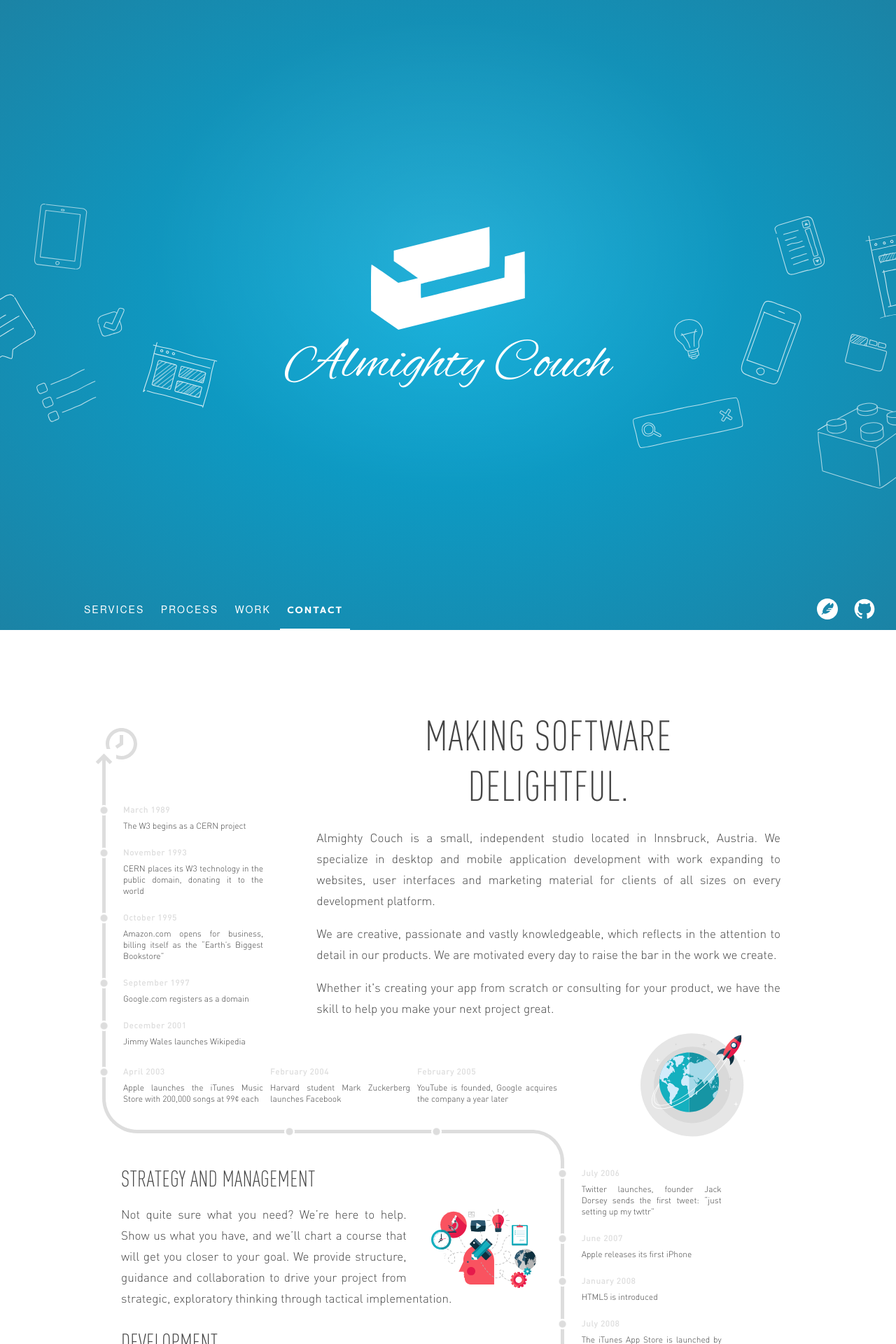
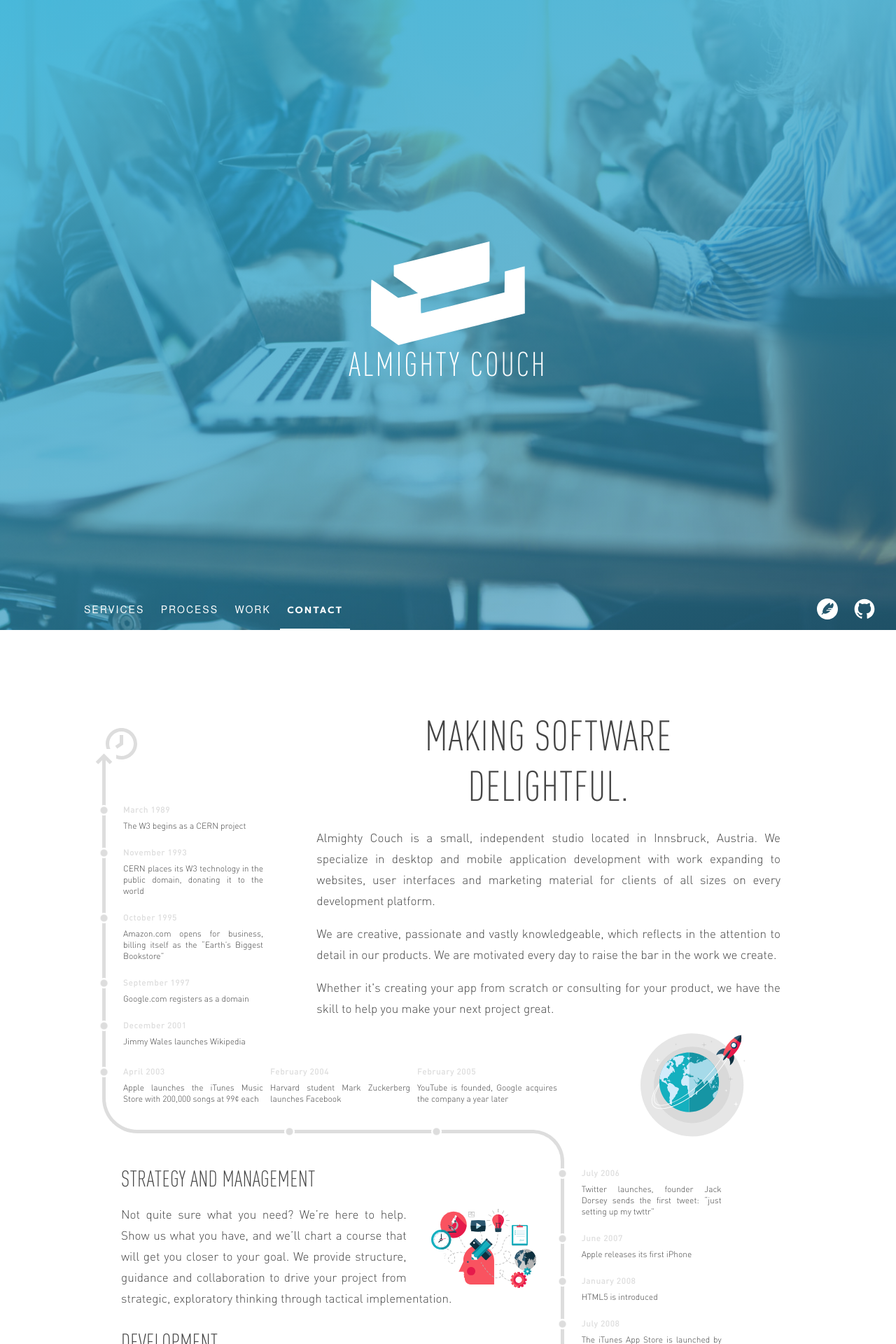
Before and after one commit to almightycouch/almightycouch.github.io, a Jekyll site: the page built from index.html, in a window 1280 px wide. Shown: the top 1920 px of the page at 70% size. Built offline with Jekyll 4.4.1, drawn with Linux system fonts in a browser that asks for light colours; some web fonts are replaced.

Commit message:
Add background JPEGs and enhance layout

```diff
--- a/_sass/base/_header.scss
+++ b/_sass/base/_header.scss
@@ -18,15 +18,25 @@ body > header {
 
     figure {
       position: absolute;
-      top: 0; left: 0; right: 0; bottom: 5px;
+      top: 0; left: 0; right: 0; bottom: 0;
       margin: 0;
+
+      &:before {
+        content: "";
+        position: absolute;
+        width: 100%;
+        height: 100%;
+        background: linear-gradient(160deg, rgba(36, 174, 214, 0.8), rgba(9, 128, 171, 0.4));
+      }
+
       @include grid-media($medium-screen-grid) {
-        background-image: url(/assets/img/hero-teaser.svg);
-        background-size: 2760px auto;
+        background-image: url(/assets/img/header-bg.jpg);
+        background-size: cover;
         background-position: center center;
         background-repeat: no-repeat;
         background-attachment: fixed;
       }
+
       justify-content: center;
       display: flex;
       flex-direction: column;
@@ -36,13 +46,18 @@ body > header {
       img {
         width: 220px;
         height: auto;
+        z-index: 1;
       }
 
       figcaption {
-        font-family: "Alex Brush";
-        font-size: 80px;
+        font: 48px $font-family-sans-condensed;
+        font-weight: 300;
         color: white;
         text-align: center;
+        text-transform: uppercase;
+        letter-spacing: 3px;
+        -webkit-font-smoothing: antialiased;
+        z-index: 1;
       }
     }
   }
--- a/_sass/sneakpeak/_contact.scss
+++ b/_sass/sneakpeak/_contact.scss
@@ -4,10 +4,23 @@ section#contact {
   position: absolute;
   left: 0; right: 0;
   background-color: #0980ab;
+  background-image: url(../img/footer-bg.jpg);
+  background-size: cover;
+  background-position: center;
+  overflow-x: hidden;
 
   color: white;
 
+  &:before {
+      content: "";
+      position: absolute;
+      width: 100%;
+      height: 100%;
+      background: linear-gradient(160deg, rgba(36, 174, 214, 0.8), rgba(9, 128, 171, 0.4));
+  }
+
   .container {
+    position: relative;
     padding: 60px 0;
 
     article {
@@ -60,7 +73,7 @@ section#contact {
 
           a {
             display: block;
-            color: #a5cede;
+            color: white;
           }
         }
       }
@@ -69,6 +82,7 @@ section#contact {
     aside {
       @include grid-column(6);
 
+      margin-top: 72px;
       margin-left: 40px;
       margin-bottom: 60px;
 
@@ -76,7 +90,6 @@ section#contact {
         padding: 20px;
         color: #444;
         background-color: white;
-        border-radius: 4px;
 
         .form-entry {
           display: flex;
@@ -95,7 +108,7 @@ section#contact {
           input, textarea {
             line-height: 32px;
             border: 1px solid #ddd;
-            border-radius: 4px;
+            border-radius: 2px;
           }
 
         }
```
Also changed, not shown: assets/img/footer-bg.jpg (added), assets/img/header-bg.jpg (added), assets/img/hero-teaser.svg (deleted).
